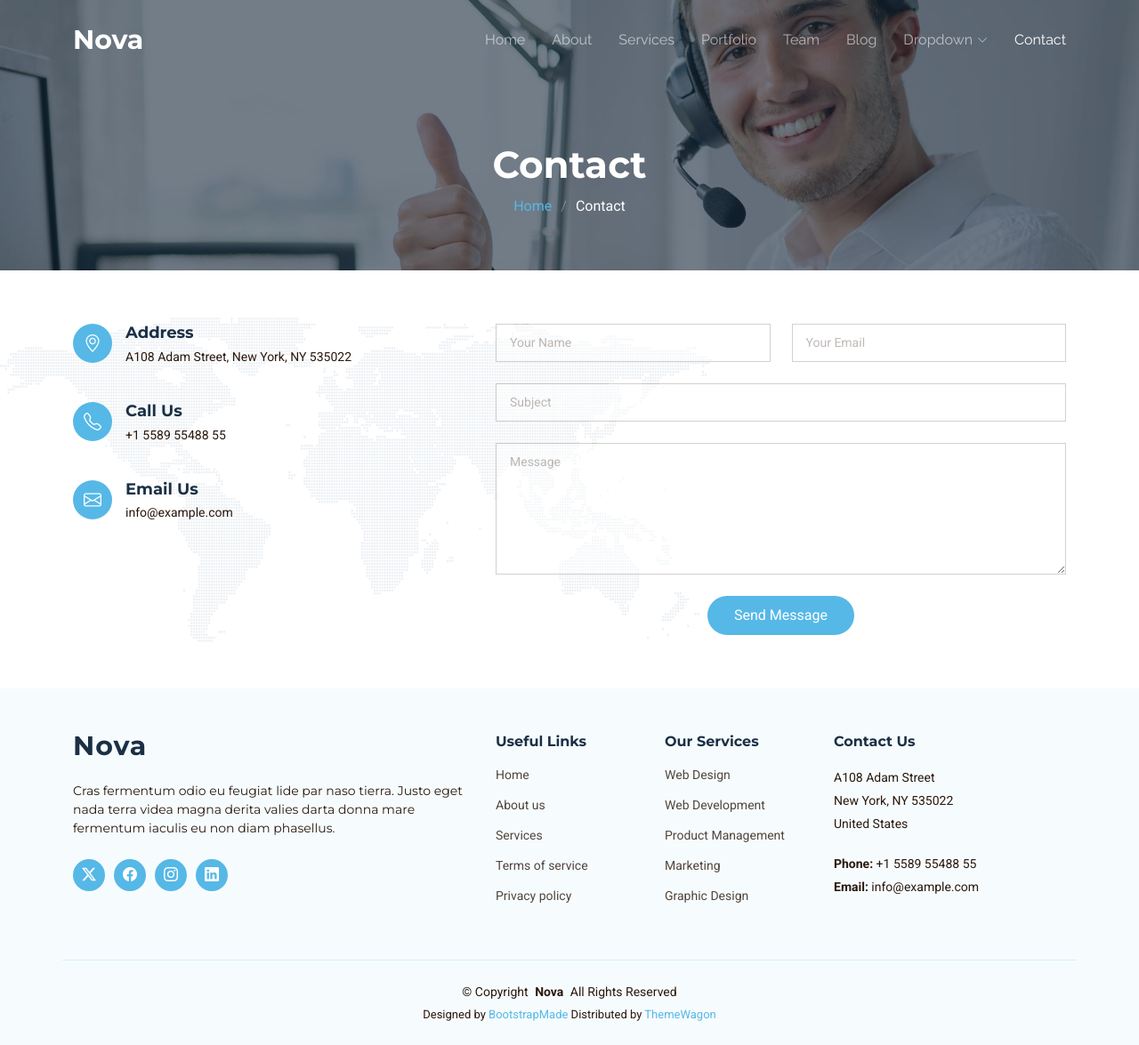
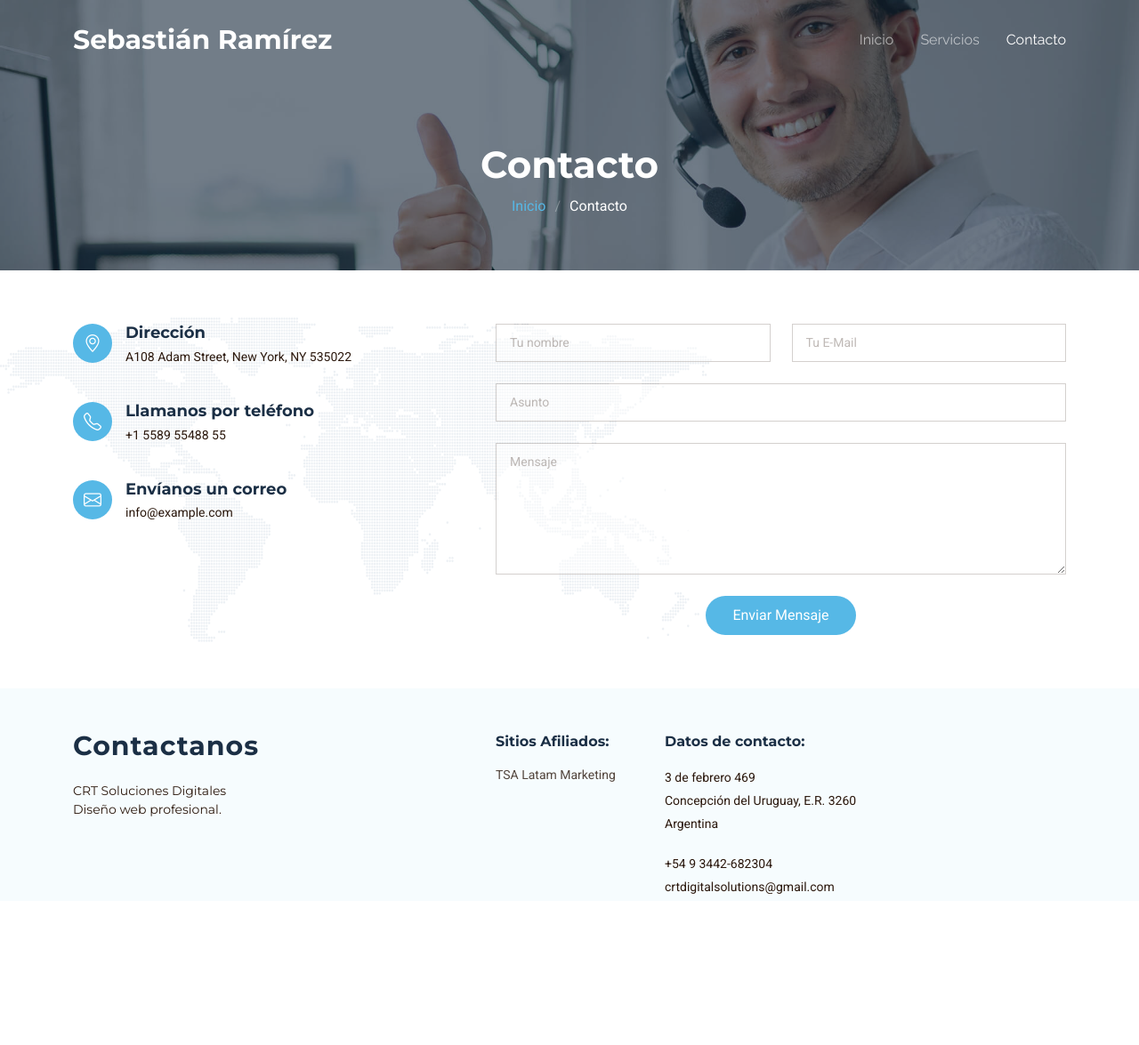
Before and after one commit to stefan-re-bl/stefan-re-bl.github.io, a plain HTML site: page contact.html in a window 1280 px wide. Shown: the whole page at 89% size. After the commit the page ends 1013 px from the top, so only its background shows below. Drawn offline with Linux system fonts and the light colour scheme.

Commit message:
Several edits for marketing purposes

```diff
--- a/contact.html
+++ b/contact.html
@@ -44,52 +44,31 @@
       <a href="index.html" class="logo d-flex align-items-center">
         <!-- Uncomment the line below if you also wish to use an image logo -->
         <!-- <img src="assets/img/logo.png" alt=""> -->
-        <h1 class="sitename">Nova</h1>
+        <h1 class="sitename">Sebastián Ramírez</h1>
       </a>
 
       <nav id="navmenu" class="navmenu">
         <ul>
-          <li><a href="index.html">Home<br></a></li>
-          <li><a href="about.html">About</a></li>
-          <li><a href="services.html">Services</a></li>
-          <li><a href="portfolio.html">Portfolio</a></li>
-          <li><a href="team.html">Team</a></li>
-          <li><a href="blog.html">Blog</a></li>
-          <li class="dropdown"><a href="#"><span>Dropdown</span> <i class="bi bi-chevron-down toggle-dropdown"></i></a>
-            <ul>
-              <li><a href="#">Dropdown 1</a></li>
-              <li class="dropdown"><a href="#"><span>Deep Dropdown</span> <i class="bi bi-chevron-down toggle-dropdown"></i></a>
-                <ul>
-                  <li><a href="#">Deep Dropdown 1</a></li>
-                  <li><a href="#">Deep Dropdown 2</a></li>
-                  <li><a href="#">Deep Dropdown 3</a></li>
-                  <li><a href="#">Deep Dropdown 4</a></li>
-                  <li><a href="#">Deep Dropdown 5</a></li>
-                </ul>
-              </li>
-              <li><a href="#">Dropdown 2</a></li>
-              <li><a href="#">Dropdown 3</a></li>
-              <li><a href="#">Dropdown 4</a></li>
-            </ul>
-          </li>
-          <li><a href="contact.html" class="active">Contact</a></li>
+          <li><a href="index.html" >Inicio<br></a></li>
+          <!--<li><a href="services.html">Áreas de Práctica</a></li>-->
+          <li><a href="about.html">Servicios</a></li>
+          <li><a href="contact.html" class="active" >Contacto</a></li>
         </ul>
         <i class="mobile-nav-toggle d-xl-none bi bi-list"></i>
       </nav>
 
     </div>
   </header>
-
   <main class="main">
 
     <!-- Page Title -->
     <div class="page-title dark-background" data-aos="fade" style="background-image: url(assets/img/contact-page-title-bg.jpg);">
       <div class="container">
-        <h1>Contact</h1>
+        <h1>Contacto</h1>
         <nav class="breadcrumbs">
           <ol>
-            <li><a href="index.html">Home</a></li>
-            <li class="current">Contact</li>
+            <li><a href="index.html">Inicio</a></li>
+            <li class="current">Contacto</li>
           </ol>
         </nav>
       </div>
@@ -106,7 +85,7 @@
             <div class="info-item d-flex" data-aos="fade-up" data-aos-delay="200">
               <i class="bi bi-geo-alt flex-shrink-0"></i>
               <div>
-                <h3>Address</h3>
+                <h3>Dirección</h3>
                 <p>A108 Adam Street, New York, NY 535022</p>
               </div>
             </div><!-- End Info Item -->
@@ -114,7 +93,7 @@
             <div class="info-item d-flex" data-aos="fade-up" data-aos-delay="300">
               <i class="bi bi-telephone flex-shrink-0"></i>
               <div>
-                <h3>Call Us</h3>
+                <h3>Llamanos por teléfono</h3>
                 <p>+1 5589 55488 55</p>
               </div>
             </div><!-- End Info Item -->
@@ -122,7 +101,7 @@
             <div class="info-item d-flex" data-aos="fade-up" data-aos-delay="400">
               <i class="bi bi-envelope flex-shrink-0"></i>
               <div>
-                <h3>Email Us</h3>
+                <h3>Envíanos un correo</h3>
                 <p>info@example.com</p>
               </div>
             </div><!-- End Info Item -->
@@ -134,27 +113,27 @@
               <div class="row gy-4">
 
                 <div class="col-md-6">
-                  <input type="text" name="name" class="form-control" placeholder="Your Name" required="">
+                  <input type="text" name="name" class="form-control" placeholder="Tu nombre" required="">
                 </div>
 
                 <div class="col-md-6 ">
-                  <input type="email" class="form-control" name="email" placeholder="Your Email" required="">
+                  <input type="email" class="form-control" name="email" placeholder="Tu E-Mail" required="">
                 </div>
 
                 <div class="col-md-12">
-                  <input type="text" class="form-control" name="subject" placeholder="Subject" required="">
+                  <input type="text" class="form-control" name="subject" placeholder="Asunto" required="">
                 </div>
 
                 <div class="col-md-12">
-                  <textarea class="form-control" name="message" rows="6" placeholder="Message" required=""></textarea>
+                  <textarea class="form-control" name="message" rows="6" placeholder="Mensaje" required=""></textarea>
                 </div>
 
                 <div class="col-md-12 text-center">
-                  <div class="loading">Loading</div>
+                  <div class="loading">Cargando</div>
                   <div class="error-message"></div>
-                  <div class="sent-message">Your message has been sent. Thank you!</div>
+                  <div class="sent-message">Tu mensaje fue enviado. ¡Gracias!</div>
 
-                  <button type="submit">Send Message</button>
+                  <button type="submit">Enviar Mensaje</button>
                 </div>
 
               </div>
@@ -176,60 +155,35 @@
         <div class="row gy-4">
           <div class="col-lg-5 col-md-12 footer-about">
             <a href="index.html" class="logo d-flex align-items-center">
-              <span class="sitename">Nova</span>
+              <span class="sitename">Contactanos</span>
             </a>
-            <p>Cras fermentum odio eu feugiat lide par naso tierra. Justo eget nada terra videa magna derita valies darta donna mare fermentum iaculis eu non diam phasellus.</p>
-            <div class="social-links d-flex mt-4">
+            <p>CRT Soluciones Digitales<br>Diseño web profesional.</p>
+            <!-- <div class="social-links d-flex mt-4">
               <a href=""><i class="bi bi-twitter-x"></i></a>
               <a href=""><i class="bi bi-facebook"></i></a>
               <a href=""><i class="bi bi-instagram"></i></a>
               <a href=""><i class="bi bi-linkedin"></i></a>
-            </div>
+            </div> -->
           </div>
 
-          <div class="col-lg-2 col-6 footer-links">
-            <h4>Useful Links</h4>
-            <ul>
-              <li><a href="#">Home</a></li>
-              <li><a href="#">About us</a></li>
-              <li><a href="#">Services</a></li>
-              <li><a href="#">Terms of service</a></li>
-              <li><a href="#">Privacy policy</a></li>
-            </ul>
-          </div>
 
           <div class="col-lg-2 col-6 footer-links">
-            <h4>Our Services</h4>
+            <h4>Sitios Afiliados:</h4>
             <ul>
-              <li><a href="#">Web Design</a></li>
-              <li><a href="#">Web Development</a></li>
-              <li><a href="#">Product Management</a></li>
-              <li><a href="#">Marketing</a></li>
-              <li><a href="#">Graphic Design</a></li>
+              <li><a href="https://tsalatam.com/">TSA Latam Marketing</a></li>
             </ul>
           </div>
 
           <div class="col-lg-3 col-md-12 footer-contact text-center text-md-start">
-            <h4>Contact Us</h4>
-            <p>A108 Adam Street</p>
-            <p>New York, NY 535022</p>
-            <p>United States</p>
-            <p class="mt-4"><strong>Phone:</strong> <span>+1 5589 55488 55</span></p>
-            <p><strong>Email:</strong> <span>info@example.com</span></p>
+            <h4>Datos de contacto:</h4>
+            <p>3 de febrero 469</p>
+            <p>Concepción del Uruguay, E.R. 3260</p>
+            <p>Argentina</p>
+            <p class="mt-4"><span>+54 9 3442-682304</span></p>
+            <p><span>crtdigitalsolutions@gmail.com</span></p>
           </div>
 
         </div>
-      </div>
-    </div>
-
-    <div class="container copyright text-center">
-      <p>© <span>Copyright</span> <strong class="px-1 sitename">Nova</strong> <span>All Rights Reserved</span></p>
-      <div class="credits">
-        <!-- All the links in the footer should remain intact. -->
-        <!-- You can delete the links only if you've purchased the pro version. -->
-        <!-- Licensing information: https://bootstrapmade.com/license/ -->
-        <!-- Purchase the pro version with working PHP/AJAX contact form: [buy-url] -->
-        Designed by <a href="https://bootstrapmade.com/">BootstrapMade</a> Distributed by <a href="https://themewagon.com">ThemeWagon</a>
       </div>
     </div>
 
```
Also changed, not shown: about.html (+26 -70 lines), index.html (+8 -7 lines), 1 other file.
